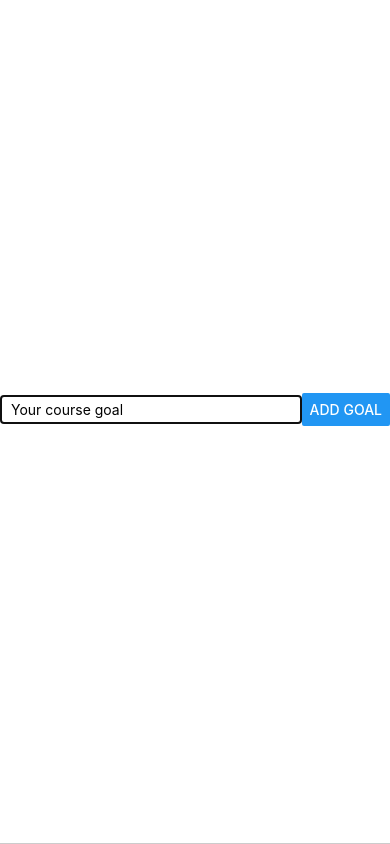
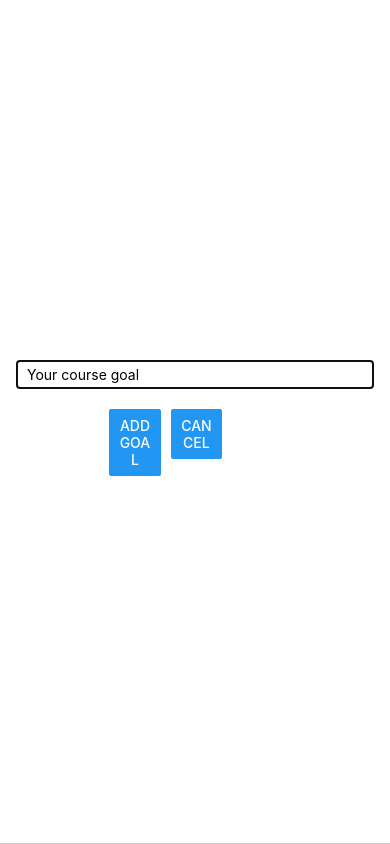
Before and after one commit to therishabh/react-native-todo, a React Native app: screen / in a window 390 px wide. Both pictures are taken after a click on the button "ADD NEW GOAL". Built offline with nearby package versions, Linux system fonts and the light colour scheme.

Commit message:
modal close funcationality added

```diff
--- a/App.js
+++ b/App.js
@@ -30,10 +30,14 @@ export default function App() {
     setModalIsVisible(true)
   }
 
+  const endModalHandler = () => {
+    setModalIsVisible(false)
+  }
+
   return (
     <View style={styles.appContainer}>
       <Button title="Add New Goal" color="red" onPress={startAddGoalHandler}/>
-      <GoalInput addGoalHandler={addGoalHandler} isModalVisible={modalIsVisible} />
+      <GoalInput addGoalHandler={addGoalHandler} isModalVisible={modalIsVisible} closeModalHandler={endModalHandler} />
       <View style={styles.goalContainer}>
         <FlatList
           data={courseGoals}
--- a/components/GoalInput.js
+++ b/components/GoalInput.js
@@ -1,7 +1,7 @@
 import React, { useState } from "react";
 import { TextInput, View, StyleSheet, Button, Modal } from "react-native";
 
-const GoalInput = ({ addGoalHandler, isModalVisible }) => {
+const GoalInput = ({ addGoalHandler, isModalVisible, closeModalHandler }) => {
   const [enteredGoalText, setEnteredGoalText] = useState("");
 
   const goalInputHandler = (enteredText) => {
@@ -16,10 +16,17 @@ const GoalInput = ({ addGoalHandler, isModalVisible }) => {
           placeholder="Your course goal"
           onChangeText={goalInputHandler}
         />
-        <Button
-          title="Add Goal"
-          onPress={() => addGoalHandler(enteredGoalText)}
-        />
+        <View style={styles.buttonWrapper}>
+          <View style={styles.button}>
+            <Button
+              title="Add Goal"
+              onPress={() => addGoalHandler(enteredGoalText)}
+            />
+          </View>
+          <View style={styles.button}>
+            <Button title="Cancel" onPress={closeModalHandler} />
+          </View>
+        </View>
       </View>
     </Modal>
   );
@@ -27,22 +34,30 @@ const GoalInput = ({ addGoalHandler, isModalVisible }) => {
 
 const styles = StyleSheet.create({
   inputContainer: {
-    flexDirection: "row",
-    justifyContent: "space-between",
+    justifyContent: "center",
     alignItems: "center",
     paddingBottom: 24,
     borderBottomWidth: 1,
     borderBottomColor: "#ccc",
     flex: 1,
+    padding:16
   },
   TextInput: {
     borderWidth: 1,
     borderColor: "#ccc",
-    width: "80%",
+    width: "100%",
     paddingLeft: 10,
     paddingTop: 5,
     paddingBottom: 5,
   },
+  buttonWrapper: {
+    flexDirection: "row",
+    gap: 10,
+    marginTop:20
+  },
+  button: {
+    width: "30%",
+  },
 });
 
 export default GoalInput;
```
